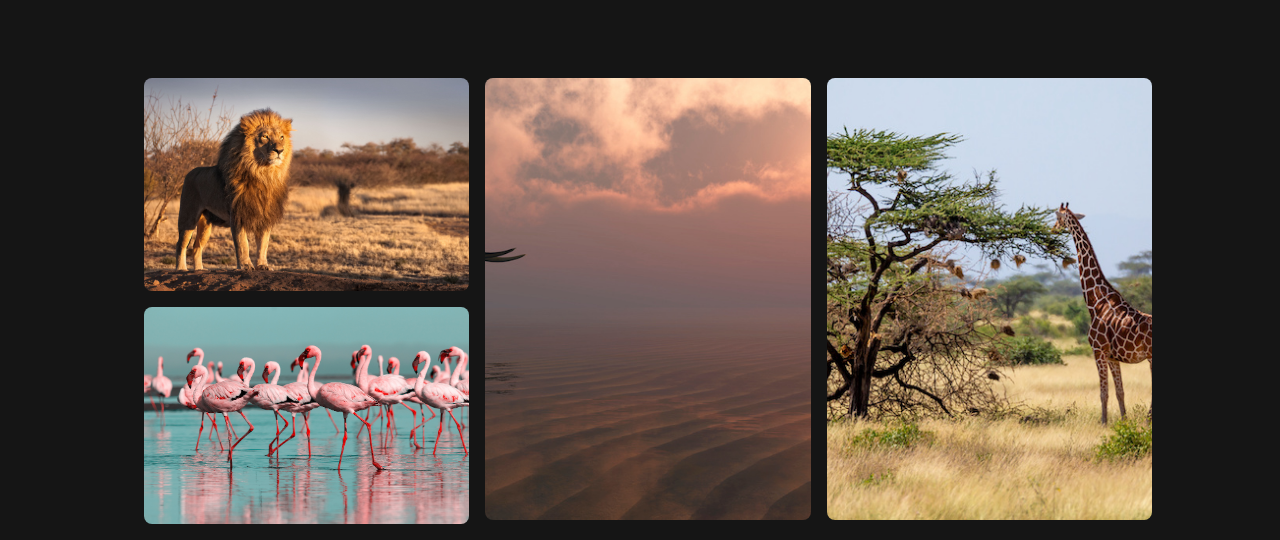
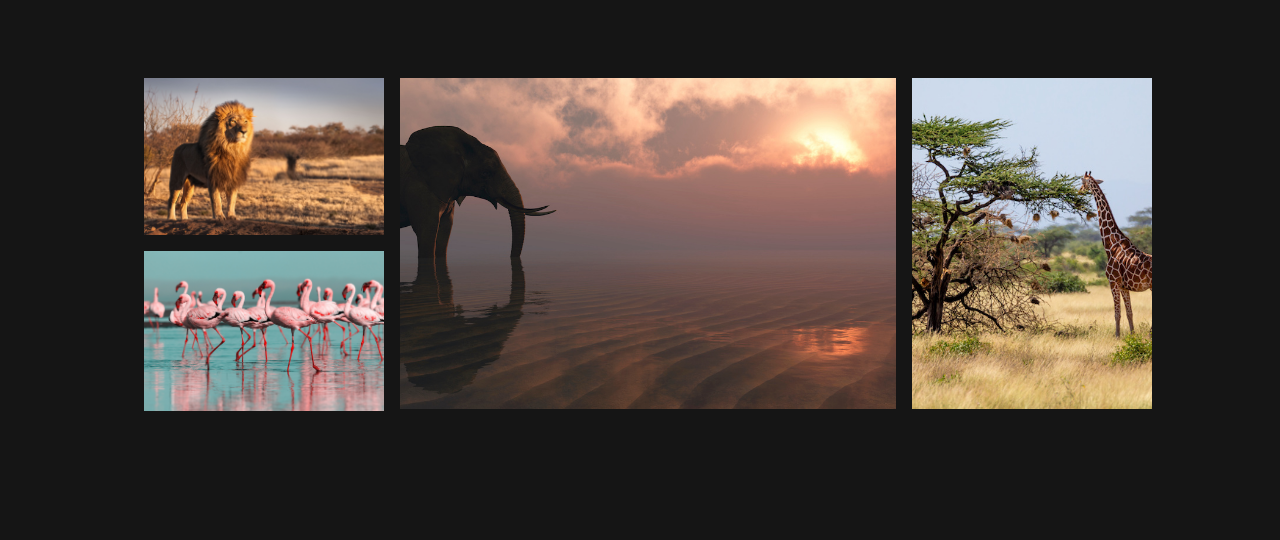
Before and after one commit to itspinky95/ICandy, a website: page index.html in a window 1280 px wide. Shown: the part 266-806 px from the top of the page. Drawn offline with nearby package versions, Linux system fonts and the light colour scheme.

Commit message:
changing photos in gallery

```diff
--- a/index.html
+++ b/index.html
@@ -72,10 +72,14 @@
   </header>
   <!-- main gallery content -->
   <main class="my-5 w-full flex-col space-y-4 md:flex-row md:space-x-4 md:space-y-0">
-    <div class="flex">
+    <div class="md:flex">
       <section class="md:w-2/3 lg:w-3/4 px-32 py-20">
         <h1 class="text-white text-6xl font-heading">Gallery</h1>
       </section>
+
+      <!-- space for what looks like submenu  -->
+
+
       <aside class="md:w-1/3 lg:w-1/4 px-5 py-24">
         <div class="flex mx-auto justify-center">
           <a href="#" class="p-3 px-6 pt-2 bg-icandyOrange">Discover Our Gallery</a>
@@ -85,25 +89,25 @@
     <section class="mx-auto">
       <div class="mx-auto md:px-32">
         <div class="flex flex-wrap -m-1 md:-m-2">
-          <div class="flex flex-wrap md:w-1/3">
+          <div class="flex flex-wrap md:w-1/4">
             <div class="w-full h-1/2 p-1 md:p-2">
-              <img alt="gallery" class="block object-cover object-center w-full h-full rounded-lg"
+              <img alt="gallery" class="block object-cover object-center w-full h-full"
                 src="/asset/img/lion.jpeg">
             </div>
             <div class="w-full p-1 md:p-2">
-              <img alt="gallery" class="block object-cover object-center w-full h-full rounded-lg"
+              <img alt="gallery" class="block object-cover object-center w-full h-full"
                 src="/asset/img/flamingo.jpeg">
             </div>
           </div>
-          <div class="flex flex-wrap md:w-1/3">
+          <div class="flex flex-wrap md:w-2/4">
             <div class="w-full p-1 md:p-2">
-              <img alt="gallery" class="block object-cover object-center w-full h-full rounded-lg"
+              <img alt="gallery" class="block object-cover object-center w-full h-full"
                 src="/asset/img/elephant.jpeg">
             </div>
           </div>
-          <div class="flex flex-wrap md:w-1/3">
+          <div class="flex flex-wrap md:w-1/4">
             <div class="wfull p-1 md:p-2">
-              <img alt="gallery" class="block object-cover object-center w-full h-full rounded-lg"
+              <img alt="gallery" class="block object-cover object-center w-full h-full"
                 src="/asset/img/giraffe.jpeg">
             </div>
           </div>
```
Also changed, not shown: asset/css/output.css.
